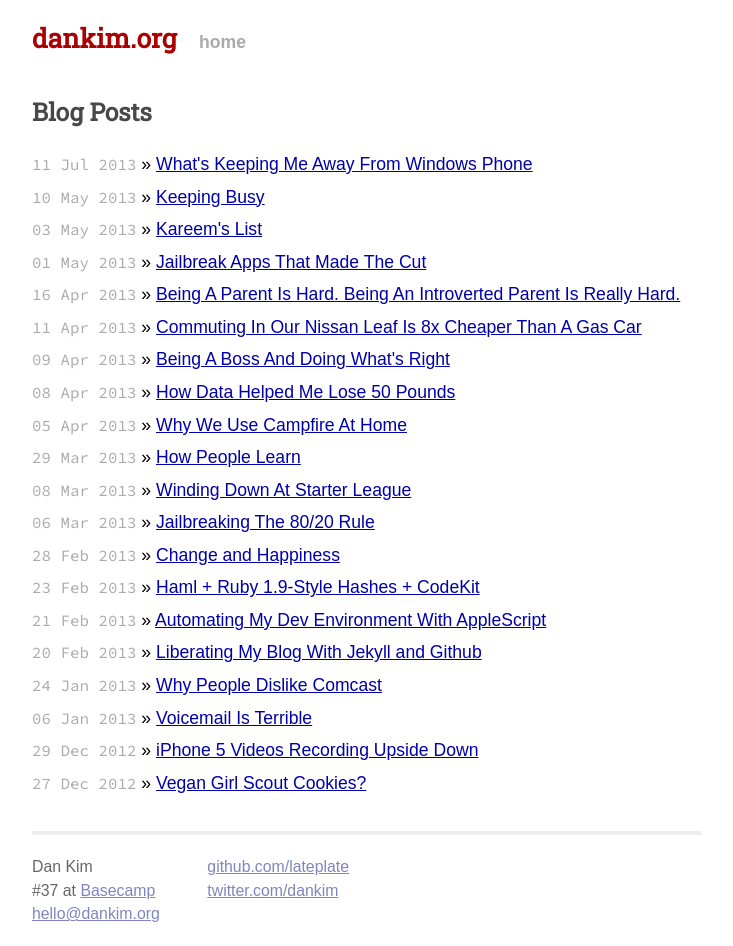
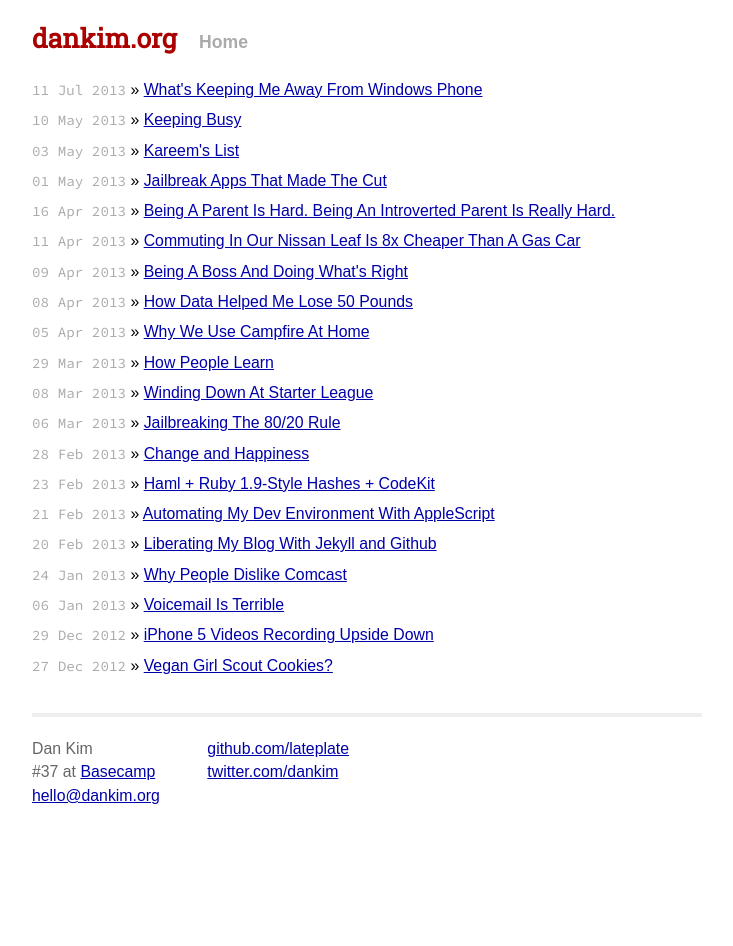
Before and after one commit to lateplate/lateplate.github.io, a Jekyll site: the page built from index.html, in a window 1280 px wide. Shown: the whole page, without its empty margins (273-1006 px from the left). Built offline with Jekyll 4.4.1, drawn with Linux system fonts in a browser that asks for light colours; some web fonts are replaced; Markdown is read by kramdown in place of the engine named in the settings; after the commit the page ends 900 px from its top, so only the background shows below that.

Commit message:
Design tweaks

```diff
--- a/_layouts/default.html
+++ b/_layouts/default.html
@@ -19,7 +19,7 @@
         <div class="site">
           <div class="header">
             <h1 class="title"><a href="/">{{ site.name }}</a></h1>
-            <a class="extra" href="/">home</a>
+            <a class="extra" href="/">Home</a>
           </div>
 
           {{ content }}
--- a/css/main.css
+++ b/css/main.css
@@ -35,12 +35,12 @@
   color: #00a;
 }
 
+a:visited {
+  color: #8085C1;
+}
+
 a:hover {
   color: #000;
-}
-
-a:visited {
-  color: #a0a;
 }
 
 .posts {
@@ -100,10 +100,6 @@
   font-size: .9em;
   line-height: 1.5em;
   padding: 20px 0;
-}
-
-.footer .contact a {
-  color: #8085C1;
 }
 
 .footer .rss {
@@ -178,6 +174,7 @@
   }
 
   .posts li {
+    font-size: .9em;
     line-height: 1.85em;
   }
 }
--- a/index.html
+++ b/index.html
@@ -4,7 +4,6 @@
 ---
 
 <div id="home">
-  <h2>Blog Posts</h2>
   <ul class="posts">
     {% for post in site.posts %}
       <li><span>{{ post.date | date_to_string }}</span> &raquo; <a href="{{ post.url }}">{{ post.title }}</a></li>
```
